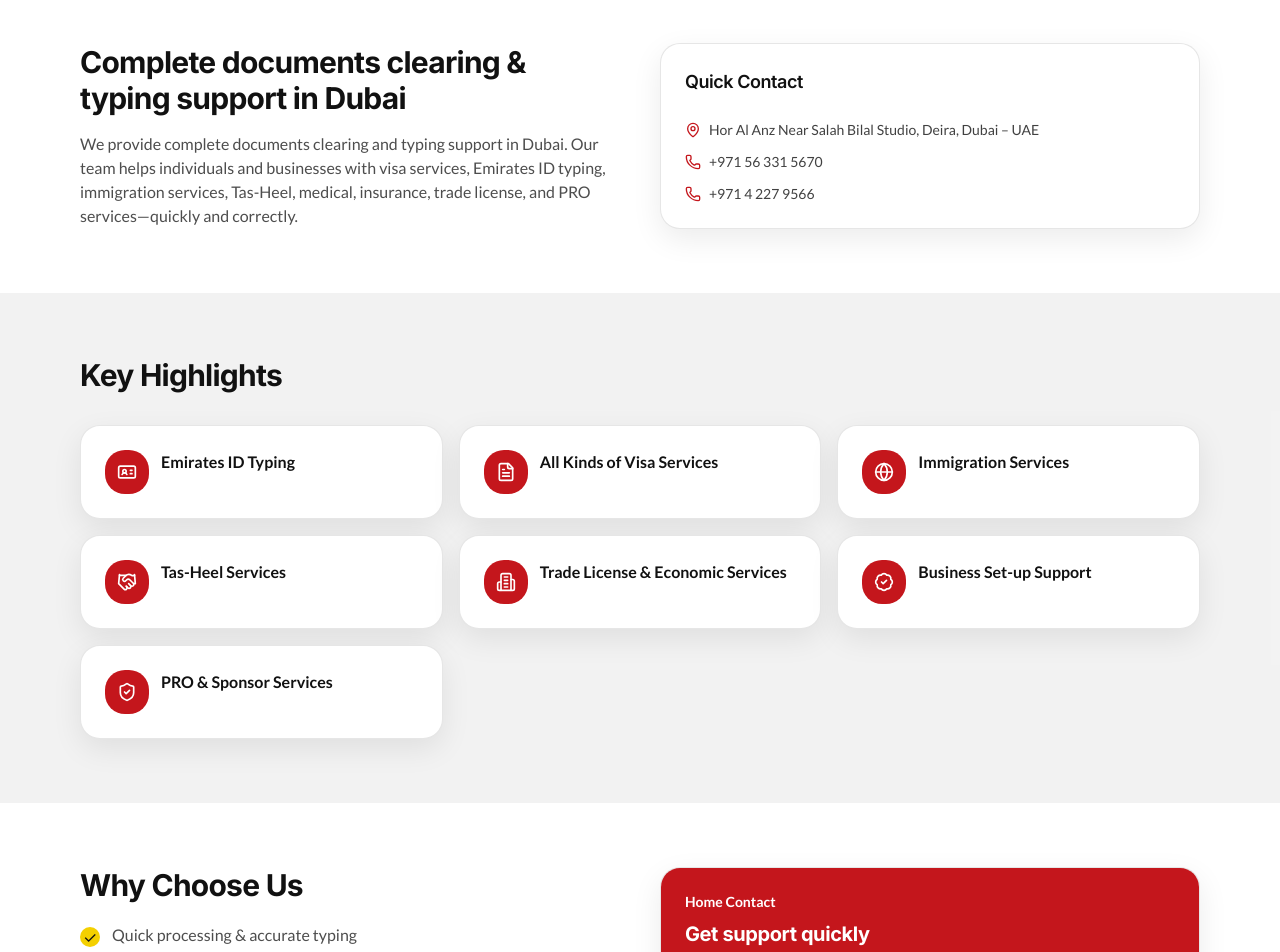
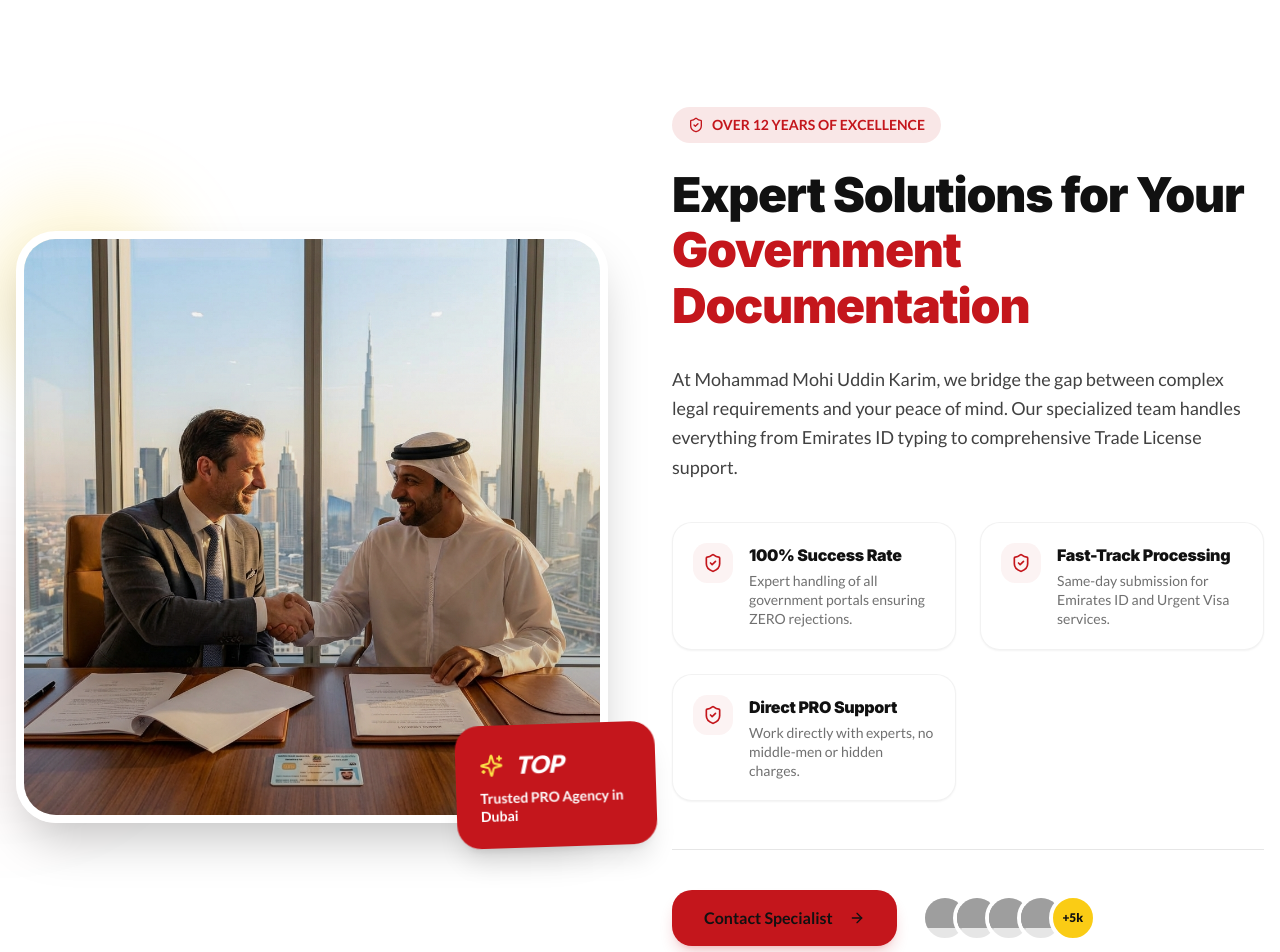
Before and after one commit to pvsameerpvs/mohi-documents-clearing, a Next.js app: page / in a window 1280 px wide. Shown: the part 860-1812 px from the top of the page. Built offline with nearby package versions, Linux system fonts and the light colour scheme; grey boxes are pictures that could not be loaded.

Commit message:
fix: Expert Solutions for Your Government Documentation section currct

```diff
--- a/app/globals.css
+++ b/app/globals.css
@@ -48,3 +48,12 @@ h1, h2, h3, h4, h5, h6 {
 ::selection {
   background: rgba(244, 208, 0, 0.35);
 }
+
+@keyframes bounce-subtle {
+  0%, 100% { transform: translateY(0) rotate(-2deg); }
+  50% { transform: translateY(-10px) rotate(2deg); }
+}
+
+.animate-bounce-subtle {
+  animation: bounce-subtle 3s ease-in-out infinite;
+}
--- a/components/home/intro-section.tsx
+++ b/components/home/intro-section.tsx
@@ -1,31 +1,162 @@
-import { MapPin, Phone } from "lucide-react";
-import { Card, CardContent, CardHeader, CardTitle } from "@/components/ui/card";
+"use client";
+
+import { useState, useEffect } from "react";
+import Image from "next/image";
+import {
+  ShieldCheck,
+  Target,
+  Users2,
+  Sparkles,
+  ArrowRight,
+  MapPin,
+  Phone
+} from "lucide-react";
+import { Button } from "@/components/ui/button";
+import { cn } from "@/lib/utils";
+
+const stats = [
+  { label: "Successful Cleared", value: "10k+", icon: ShieldCheck },
+  { label: "Happy Clients", value: "5k+", icon: Users2 },
+  { label: "Years Experience", value: "12+", icon: Target },
+];
+
+const features = [
+  {
+    title: "100% Success Rate",
+    description: "Expert handling of all government portals ensuring ZERO rejections."
+  },
+  {
+    title: "Fast-Track Processing",
+    description: "Same-day submission for Emirates ID and Urgent Visa services."
+  },
+  {
+    title: "Direct PRO Support",
+    description: "Work directly with experts, no middle-men or hidden charges."
+  }
+];
 
 export function IntroSection() {
+  const [isVisible, setIsVisible] = useState(false);
+
+  useEffect(() => {
+    setIsVisible(true);
+  }, []);
+
   return (
-    <section className="bg-white">
-      <div className="mx-auto w-full max-w-6xl px-4 py-12 md:py-16">
-        <div className="grid gap-10 md:grid-cols-2 md:items-center">
-          <div>
-            <h2 className="text-2xl font-bold tracking-tight text-charcoal md:text-3xl">
-              Complete documents clearing &amp; typing support in Dubai
+    <section id="about" className="relative bg-white py-20 lg:py-32 overflow-hidden">
+      {/* Decorative background element */}
+      <div className="absolute left-0 top-1/2 -translate-y-1/2 w-64 h-64 bg-brand-red/5 rounded-full blur-3xl -ml-32" />
+
+      <div className="relative mx-auto max-w-7xl px-4">
+        <div className="grid gap-16 lg:grid-cols-2 lg:items-center">
+
+          {/* Left: Image Side */}
+          <div className={cn(
+            "relative transition-all duration-1000 transform",
+            isVisible ? "translate-x-0 opacity-100" : "-translate-x-12 opacity-0"
+          )}>
+            <div className="relative z-10 overflow-hidden rounded-[2.5rem] border-8 border-white shadow-2xl">
+              <Image
+                src="/hero-trust.png"
+                alt="Expert Document Clearing Service"
+                width={600}
+                height={700}
+                className="h-auto w-full object-cover transition-transform duration-700 hover:scale-105"
+              />
+              <div className="absolute inset-0 bg-gradient-to-t from-black/20 to-transparent" />
+            </div>
+
+            {/* Floating Experience Card */}
+            <div className="absolute -bottom-6 -right-6 lg:-right-12 z-20 bg-brand-red p-6 rounded-3xl shadow-xl text-white max-w-[200px] animate-bounce-subtle">
+              <div className="flex items-center gap-3 mb-2">
+                <Sparkles className="h-6 w-6 text-yellow-300" />
+                <span className="text-2xl font-black italic">TOP</span>
+              </div>
+              <p className="text-sm font-bold leading-tight">Trusted PRO Agency in Dubai</p>
+            </div>
+
+            {/* Background Accent */}
+            <div className="absolute -left-8 -top-8 w-48 h-48 bg-yellow-400/20 rounded-full blur-2xl" />
+          </div>
+
+          {/* Right: Content Side */}
+          <div className={cn(
+            "transition-all duration-1000 delay-300 transform",
+            isVisible ? "translate-y-0 opacity-100" : "translate-y-12 opacity-0"
+          )}>
+            <div className="inline-flex items-center gap-2 rounded-full bg-brand-red/10 px-4 py-2 text-sm font-bold text-brand-red mb-6">
+              <ShieldCheck className="h-4 w-4" />
+              <span>OVER 12 YEARS OF EXCELLENCE</span>
+            </div>
+
+            <h2 className="text-3xl font-black tracking-tight text-charcoal md:text-5xl lg:leading-[1.15]">
+              Expert Solutions for Your <br />
+              <span className="text-brand-red">Government Documentation</span>
             </h2>
-            <p className="mt-4 text-charcoal/75">
-              We provide complete documents clearing and typing support in Dubai. Our team helps individuals and businesses with visa services, Emirates ID typing, immigration services, Tas-Heel, medical, insurance, trade license, and PRO services—quickly and correctly.
+
+            <p className="mt-8 text-lg text-charcoal/80 leading-relaxed font-normal">
+              At Mohammad Mohi Uddin Karim, we bridge the gap between complex legal requirements and your peace of mind. Our specialized team handles everything from Emirates ID typing to comprehensive Trade License support.
             </p>
+
+            {/* Feature Grid */}
+            <div className="mt-10 grid gap-6 sm:grid-cols-2 lg:grid-cols-1 xl:grid-cols-2">
+              {features.map((feature, i) => (
+                <div key={i} className="group relative flex gap-4 rounded-2xl border border-charcoal/5 bg-white p-5 shadow-sm transition-all hover:border-brand-red/20 hover:shadow-md">
+                  <div className="flex h-10 w-10 shrink-0 items-center justify-center rounded-xl bg-brand-red/5 text-brand-red transition-colors group-hover:bg-brand-red group-hover:text-white">
+                    <ShieldCheck className="h-5 w-5" />
+                  </div>
+                  <div>
+                    <h3 className="font-black text-charcoal">{feature.title}</h3>
+                    <p className="mt-1 text-sm text-charcoal/60 leading-snug">{feature.description}</p>
+                  </div>
+                </div>
+              ))}
+            </div>
+
+            <div className="mt-12 flex flex-col sm:flex-row items-center gap-6 border-t border-charcoal/10 pt-10">
+              <Button asChild size="lg" className="h-14 px-8 rounded-2xl bg-brand-red hover:bg-red-700 shadow-lg shadow-brand-red/20 text-md font-bold group">
+                <a href="tel:+971563315670">
+                  Contact Specialist
+                  <ArrowRight className="ml-2 h-5 w-5 transition-transform group-hover:translate-x-1" />
+                </a>
+              </Button>
+
+              <div className="flex -space-x-4">
+                {[1, 2, 3, 4].map((i) => (
+                  <div key={i} className="h-12 w-12 rounded-full border-4 border-white bg-charcoal/10 overflow-hidden">
+                    <Image
+                      src={`https://api.dicebear.com/7.x/avataaars/svg?seed=${i * 123}`}
+                      alt="User"
+                      width={48}
+                      height={48}
+                      unoptimized
+                    />
+                  </div>
+                ))}
+                <div className="flex h-12 w-12 items-center justify-center rounded-full border-4 border-white bg-yellow-400 text-xs font-black text-charcoal">
+                  +5k
+                </div>
+              </div>
+            </div>
           </div>
-          <Card>
-            <CardHeader>
-              <CardTitle className="text-lg">Quick Contact</CardTitle>
-            </CardHeader>
-            <CardContent className="space-y-3 text-sm text-charcoal/80">
-              <p className="flex items-start gap-2"><MapPin className="mt-0.5 h-4 w-4 text-brand-red" /> Hor Al Anz Near Salah Bilal Studio, Deira, Dubai – UAE</p>
-              <p className="flex items-center gap-2"><Phone className="h-4 w-4 text-brand-red" /> <a className="hover:text-charcoal" href="tel:+971563315670">+971 56 331 5670</a></p>
-              <p className="flex items-center gap-2"><Phone className="h-4 w-4 text-brand-red" /> <a className="hover:text-charcoal" href="tel:+97142279566">+971 4 227 9566</a></p>
-            </CardContent>
-          </Card>
+        </div>
+
+        {/* Stats Section Bottom */}
+        <div className="mt-20 lg:mt-32 grid gap-8 sm:grid-cols-2 lg:grid-cols-3">
+          {stats.map((stat, i) => (
+            <div key={i} className="group flex items-center gap-6 rounded-[2rem] bg-charcoal/5 p-8 transition-all hover:bg-brand-red hover:scale-105 cursor-default">
+              <div className="h-16 w-16 shrink-0 flex items-center justify-center rounded-2xl bg-white shadow-lg text-brand-red transition-transform group-hover:rotate-12">
+                <stat.icon className="h-8 w-8" />
+              </div>
+              <div>
+                <div className="text-3xl font-black text-charcoal group-hover:text-white">{stat.value}</div>
+                <div className="text-sm font-bold text-charcoal/60 group-hover:text-white/80">{stat.label}</div>
+              </div>
+            </div>
+          ))}
         </div>
       </div>
+
     </section>
   );
 }
--- a/next.config.mjs
+++ b/next.config.mjs
@@ -2,6 +2,16 @@
 const nextConfig = {
   images: {
     formats: ['image/avif', 'image/webp'],
+    remotePatterns: [
+      {
+        protocol: 'https',
+        hostname: 'api.dicebear.com',
+        port: '',
+        pathname: '/**',
+      },
+    ],
+    dangerouslyAllowSVG: true,
+    contentSecurityPolicy: "default-src 'self'; script-src 'none'; sandbox;",
   },
 };
 
```
